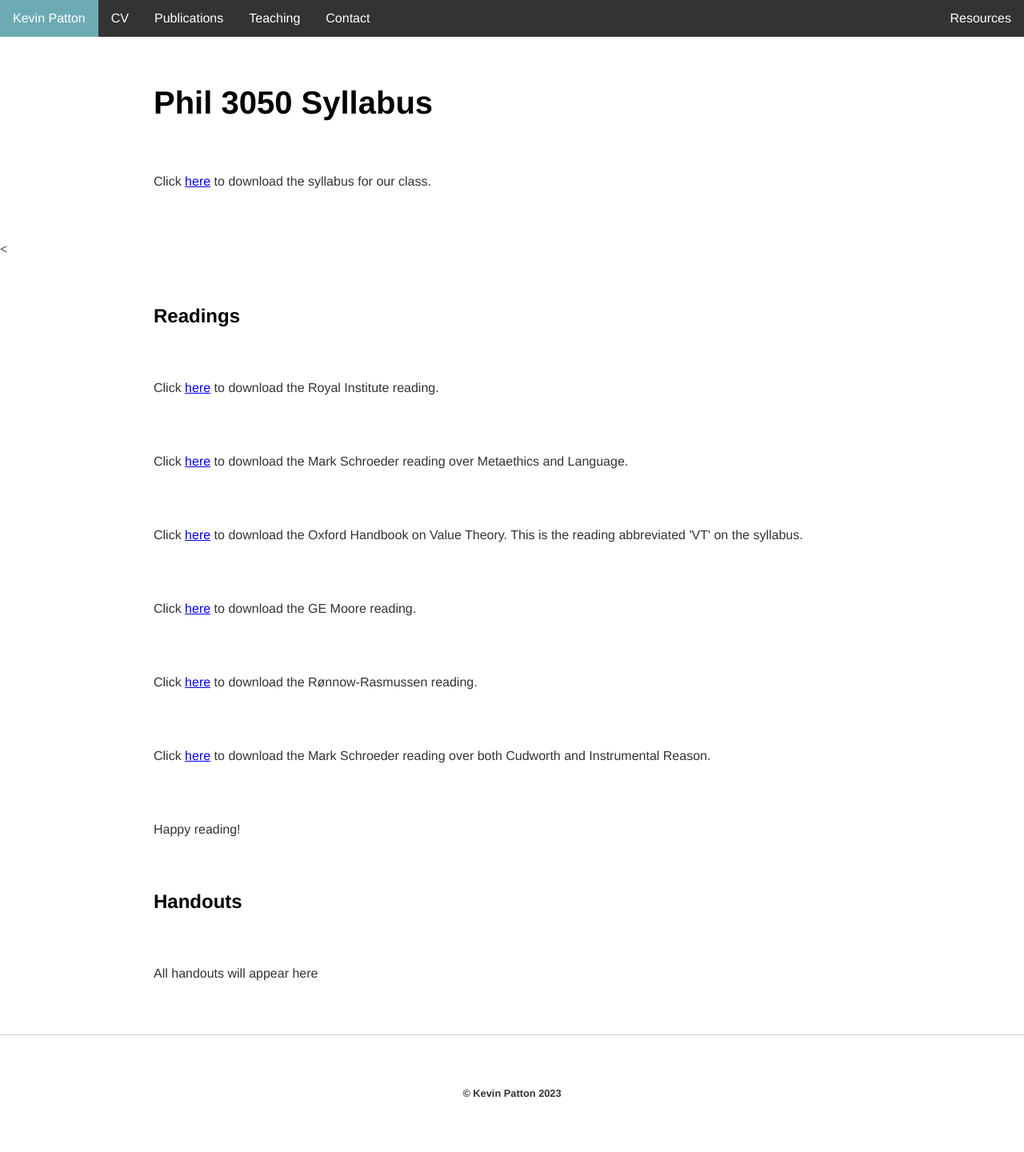
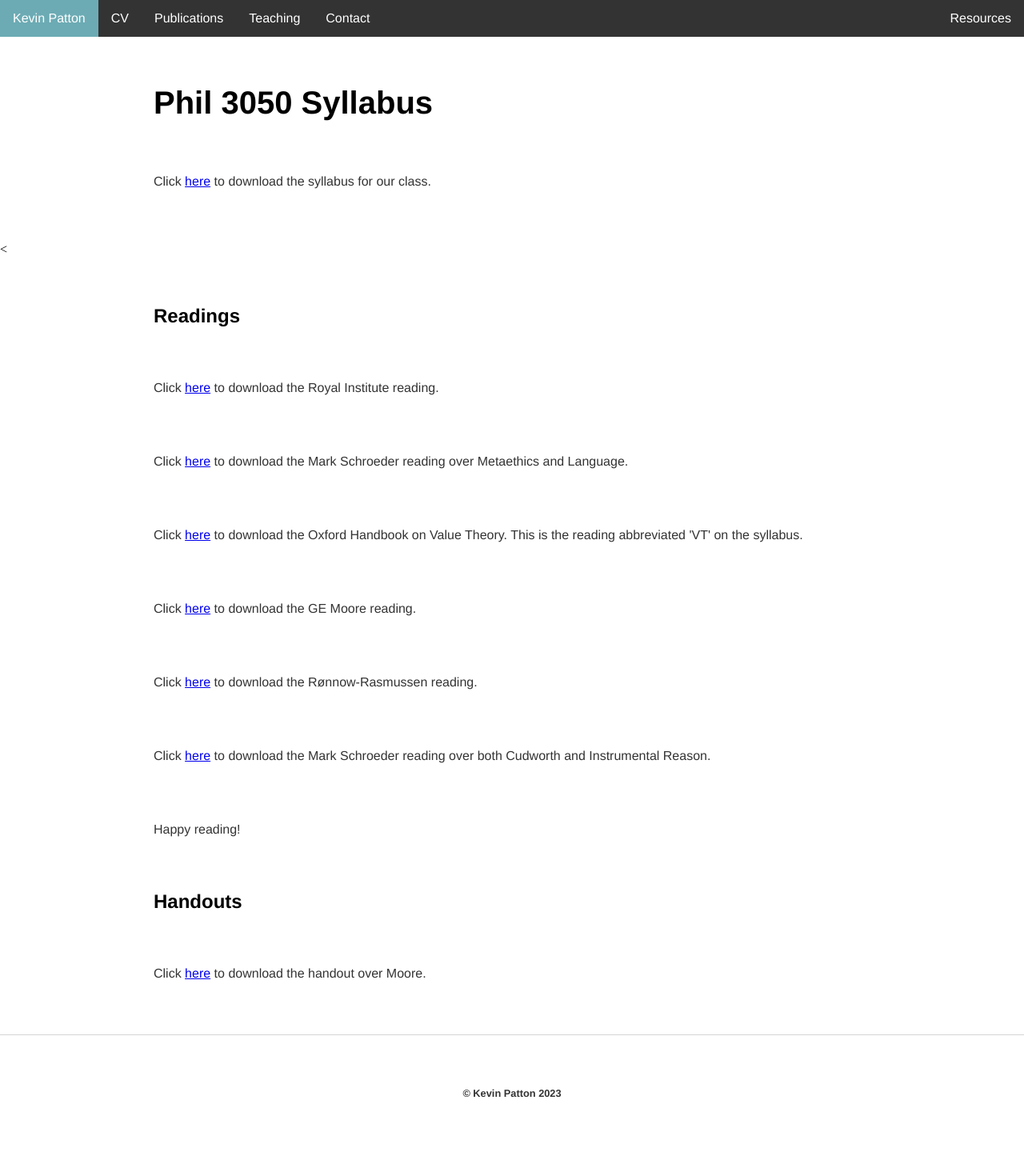
Before and after one commit to kevinjpatton/kevinjpatton.github.io, a Jekyll site: the page built from teaching/phil_3050/index.html, in a window 1280 px wide. Shown: the whole page at 80% size. Built offline with Jekyll 4.4.1, drawn with Linux system fonts in a browser that asks for light colours; Markdown is read by kramdown in place of the engine named in the settings.

Commit message:
Update index.html

```diff
--- a/teaching/phil_3050/index.html
+++ b/teaching/phil_3050/index.html
@@ -14,4 +14,4 @@
 <p>Click <a href="/banda/Mark Shcroeder - Explaining the Reasons We Share - Explanation and Expression in Ethics, Volume 1.pdf" target="_blank">here</a> to download the Mark Schroeder reading over both Cudworth and Instrumental Reason.</p>
 <p>Happy reading!</p>
 <h2>Handouts</h2>
-<p>All handouts will appear here</p>
+<p>Click <a href="/teaching/phil_3050/Handout_Moore.pdf" target="_blank">here</a> to download the handout over Moore.</p>
```
